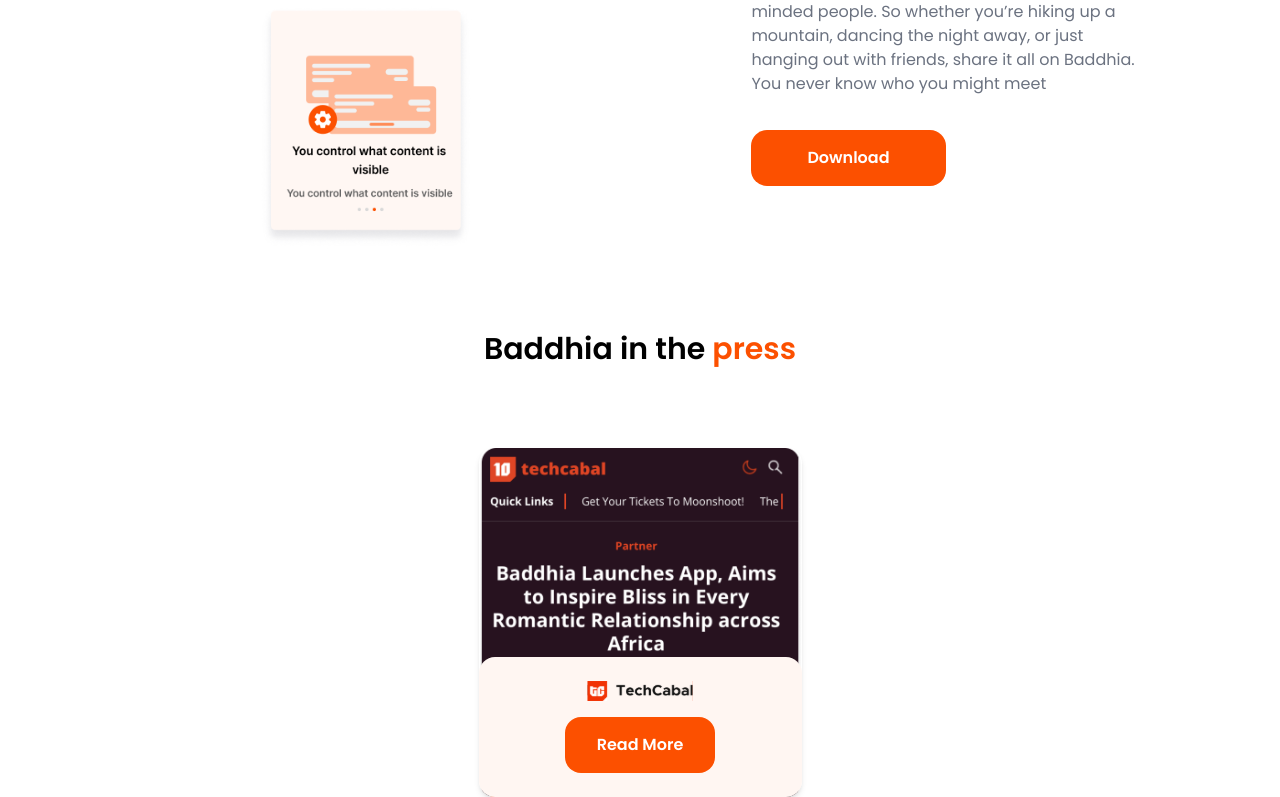
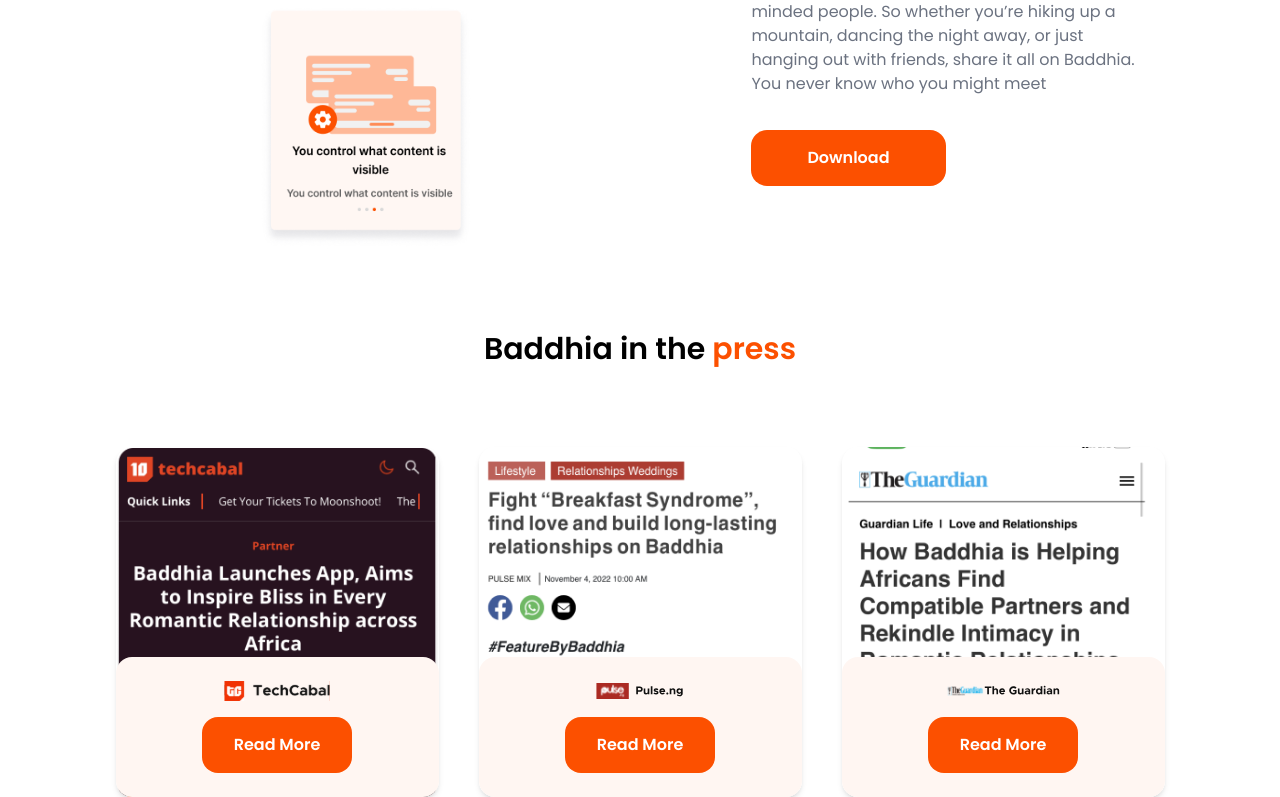
Before and after one commit to Tolutoon/baddhia, a React (Vite) app: page / in a window 1280 px wide. Shown: the part 5475-6272 px from the top of the page. Built offline with nearby package versions, Linux system fonts and the light colour scheme.

Commit message:
in progress

```diff
--- a/src/components/Press.jsx
+++ b/src/components/Press.jsx
@@ -1,27 +1,7 @@
 import React from "react";
-import techCabalLogo from '/images/techCabalLogo.svg';
-
-const pressData = [
-    {
-        id: 1,
-        logoUrl: '/images/techCabalLogo.svg' ,
-        backgroundUrl: 'https://imgbox.com/qEhu4Zou',
-        url: 'https://techcabal.com/2022/10/27/baddhia-launches-app-aims-to-inspire-bliss-in-every-romantic-relationship-across-africa/',
-    },
-    {
-        id: 2,
-        logoUrl: '/images/pulseLogo.svg' ,
-        backgroundUrl: '/https://imgbox.com/Psz9IvdN',
-        url: 'https://www.pulse.ng/lifestyle/relationships-weddings/fight-breakfast-syndrome-find-love-and-build-long-lasting-relationships-on-baddhia/v1fr9s0',
-    },
-    {
-        id: 3,
-        logoUrl: '/images/guardianLogo.svg',
-        backgroundUrl: 'https://imgbox.com/F8V9DDo6',
-        url: 'https://www.google.com/url?sa=t&rct=j&q=&esrc=s&source=web&cd=&ved=2ahUKEwjZ7_Dfk-yBAxXClFwKHaWEBXIQFnoECAsQAQ&url=https%3A%2F%2Fguardian.ng%2Flife%2Fhow-baddhia-is-helping-africans-find-compatible-partners-and-rekindle-intimacy-in-romantic-relationships%2F&usg=AOvVaw0iCxRm1mAe7KL06hyADwFX&opi=89978449',
-    }
-
-]
+import techCabalLogo from "/images/techCabalLogo.svg";
+import pulseLogo from "/images/pulseLogo.svg";
+import guardianLogo from "/images/guardianLogo.svg";
 
 function Press() {
   return (
@@ -33,7 +13,51 @@
         <div className="md:h-[350px] bg-[url('/images/techCabal.png')] md:w-[323px] h-[280px] w-[263px] bg-cover bg-no-repeat relative shadow-md rounded-2xl">
           <div className="flex absolute bg-[#FFF6F2] md:w-[323px] h-[40%] w-[263px] bottom-0 flex-col gap-[16px] rounded-2xl justify-center items-center">
             <img className="w-[130px] h-[20px]" src={techCabalLogo} alt="" />
-                <a href='https://techcabal.com/2022/10/27/baddhia-launches-app-aims-to-inspire-bliss-in-every-romantic-relationship-across-africa/' target="_blank" rel="noopener noreferrer"> {/* Added target="_blank" for opening links in a new tab */}
+            <a
+              href="https://techcabal.com/2022/10/27/baddhia-launches-app-aims-to-inspire-bliss-in-every-romantic-relationship-across-africa/"
+              target="_blank"
+              rel="noopener noreferrer"
+            >
+              {" "}
+              {/* Added target="_blank" for opening links in a new tab */}
+              <button
+                type="submit"
+                className="bg-baddhia-orange p-4 px-8 rounded-[16px] font-semibold md:text-base text-[12px] text-white transition-all duration-300 hover:scale-105"
+              >
+                Read More
+              </button>
+            </a>
+          </div>
+        </div>
+        <div className="md:h-[350px] bg-[url('/images/pulseImage.png')] md:w-[323px] h-[280px] w-[263px] bg-cover bg-no-repeat relative shadow-md rounded-2xl">
+          <div className="flex absolute bg-[#FFF6F2] md:w-[323px] h-[40%] w-[263px] bottom-0 flex-col gap-[16px] rounded-2xl justify-center items-center">
+            <img className="w-[130px] h-[20px]" src={pulseLogo} alt="" />
+            <a
+              href="https://www.pulse.ng/lifestyle/relationships-weddings/fight-breakfast-syndrome-find-love-and-build-long-lasting-relationships-on-baddhia/v1fr9s0"
+              target="_blank"
+              rel="noopener noreferrer"
+            >
+              {" "}
+              {/* Added target="_blank" for opening links in a new tab */}
+              <button
+                type="submit"
+                className="bg-baddhia-orange p-4 px-8 rounded-[16px] font-semibold md:text-base text-[12px] text-white transition-all duration-300 hover:scale-105"
+              >
+                Read More
+              </button>
+            </a>
+          </div>
+        </div>
+        <div className="md:h-[350px] bg-[url('/images/guadian.png')] md:w-[323px] h-[280px] w-[263px] bg-cover bg-no-repeat relative shadow-md rounded-2xl">
+          <div className="flex absolute bg-[#FFF6F2] md:w-[323px] h-[40%] w-[263px] bottom-0 flex-col gap-[16px] rounded-2xl justify-center items-center">
+            <img className="w-[130px] h-[20px]" src={guardianLogo} alt="" />
+            <a
+              href="https://www.google.com/url?sa=t&rct=j&q=&esrc=s&source=web&cd=&ved=2ahUKEwjZ7_Dfk-yBAxXClFwKHaWEBXIQFnoECAsQAQ&url=https%3A%2F%2Fguardian.ng%2Flife%2Fhow-baddhia-is-helping-africans-find-compatible-partners-and-rekindle-intimacy-in-romantic-relationships%2F&usg=AOvVaw0iCxRm1mAe7KL06hyADwFX&opi=89978449"
+              target="_blank"
+              rel="noopener noreferrer"
+            >
+              {" "}
+              {/* Added target="_blank" for opening links in a new tab */}
               <button
                 type="submit"
                 className="bg-baddhia-orange p-4 px-8 rounded-[16px] font-semibold md:text-base text-[12px] text-white transition-all duration-300 hover:scale-105"
```
Lines whose indentation alone changed are shown as unchanged.
